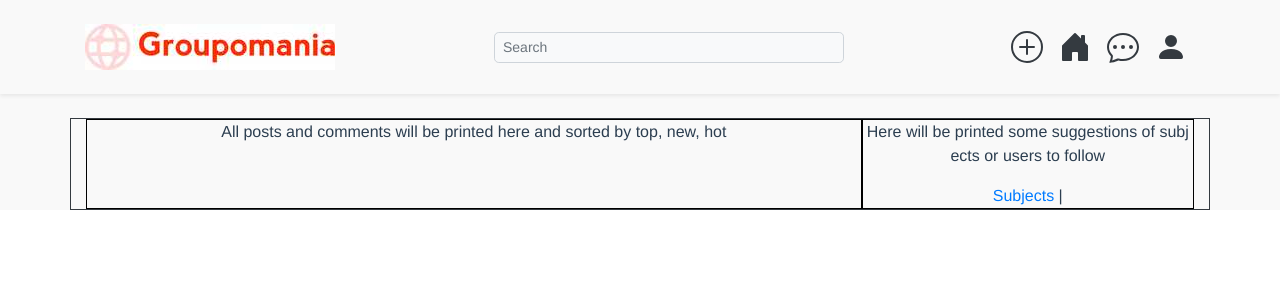
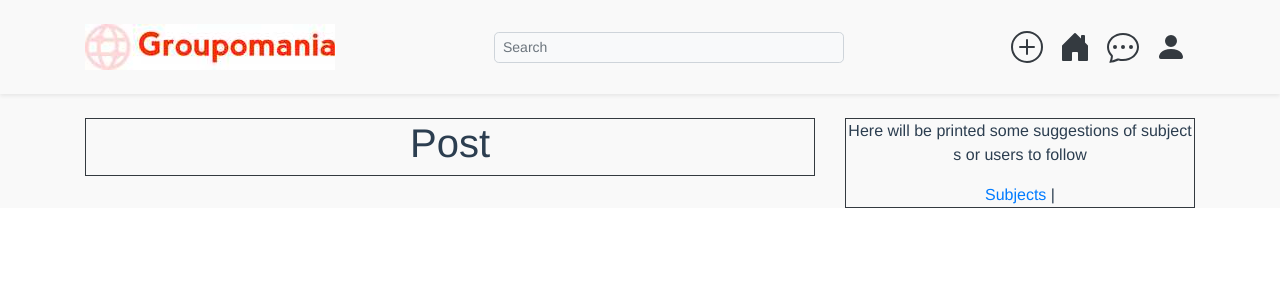
Before and after one commit to dimitriobin/P07-Groupomania, a Vue app in the folder front_end/: page / in a window 1280 px wide. Shown: the top 300 px of the page. Built offline with nearby package versions, Linux system fonts and the light colour scheme.

Commit message:
organisation du contenu sur la view home

```diff
--- a/front_end/src/App.vue
+++ b/front_end/src/App.vue
@@ -1,9 +1,9 @@
 <template>
   <div id="app">
     <Header />
-    <b-container class="border border-dark">
+    <main class="container">
       <router-view />
-    </b-container>
+    </main>
   </div>
 </template>
 
--- /dev/null
+++ b/front_end/src/components/Post.vue
@@ -0,0 +1,15 @@
+<template>
+    <div id="post" class="border border-dark">
+        <h1>Post</h1>
+    </div>
+</template>
+
+<script>
+export default {
+  name: 'Post',
+};
+</script>
+
+<!-- Add "scoped" attribute to limit CSS to this component only -->
+<style scoped lang="scss">
+</style>
--- a/front_end/src/components/PostContainer.vue
+++ /dev/null
@@ -1,19 +0,0 @@
-<template>
-  <div id="PostContainer">
-    <p>All posts and comments will be printed here and sorted by top, new, hot</p>
-  </div>
-</template>
-
-<script>
-export default {
-  name: 'PostContainer',
-};
-</script>
-
-<!-- Add "scoped" attribute to limit CSS to this component only -->
-<style scoped lang="scss">
-  #PostContainer {
-    border: 1px solid black;
-    width: 70%;
-  }
-</style>
--- a/front_end/src/components/Sidebar.vue
+++ b/front_end/src/components/Sidebar.vue
@@ -1,5 +1,5 @@
 <template>
-  <div id="Sidebar">
+  <div id="Sidebar" class="border border-dark">
     <p>Here will be printed some suggestions of subjects or users to follow</p>
     <router-link to="/subjects">Subjects</router-link> |
   </div>
@@ -13,8 +13,4 @@ export default {
 
 <!-- Add "scoped" attribute to limit CSS to this component only -->
 <style scoped lang="scss">
-  #Sidebar {
-    border: 1px solid black;
-    width: 30%;
-  }
 </style>
--- a/front_end/src/views/Home.vue
+++ b/front_end/src/views/Home.vue
@@ -1,19 +1,23 @@
 <template>
-  <div id="home">
-    <PostContainer />
-    <Sidebar />
-  </div>
+  <b-row id="home">
+    <b-col cols="12" md="8">
+      <Post />
+    </b-col>
+    <b-col cols="12" md="4">
+      <Sidebar />
+    </b-col>
+  </b-row>
 </template>
 
 <script>
 // @ is an alias to /src
-import PostContainer from '@/components/PostContainer.vue';
+import Post from '@/components/Post.vue';
 import Sidebar from '@/components/Sidebar.vue';
 
 export default {
   name: 'Home',
   components: {
-    PostContainer,
+    Post,
     Sidebar,
   },
 };
```
